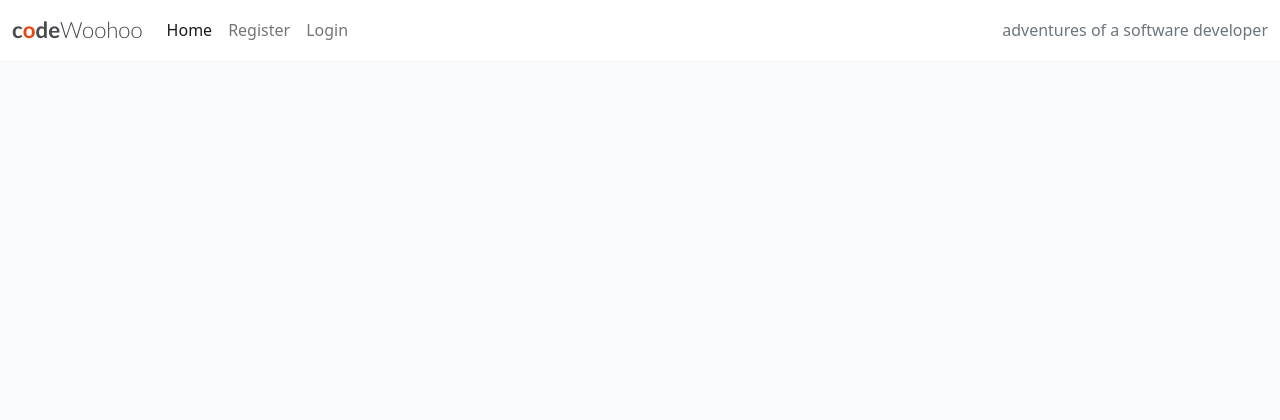
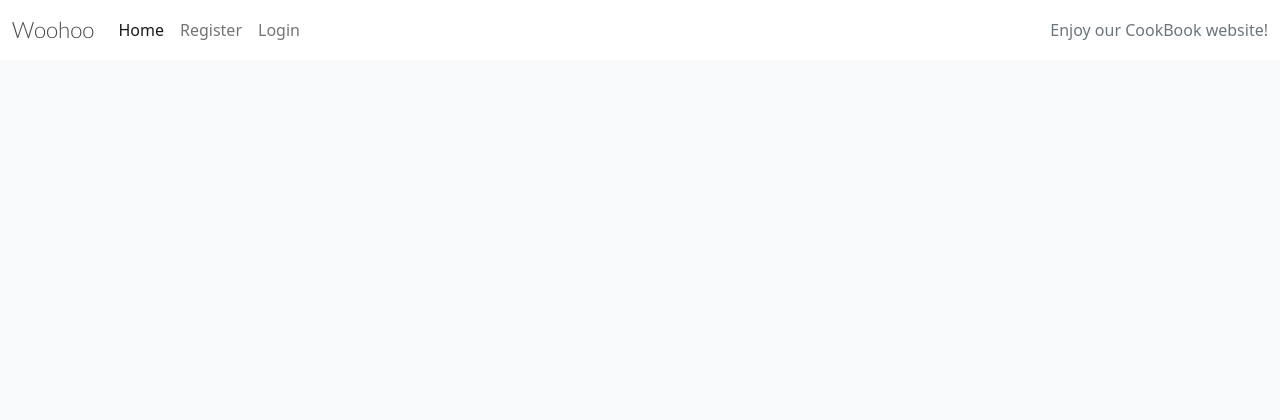
Before and after one commit to Sergutin/CookBook, a Django app: page / in a window 1280 px wide. Shown: the top 420 px of the page. Run offline with Django 3.2, Linux system fonts and the light colour scheme; data that the repository does not hold is empty.

```diff
--- a/static/css/style.css
+++ b/static/css/style.css
@@ -9,9 +9,9 @@ body {
     color: #4A4A4F;
 }
 
-.red-o {
+/* .red-o {
     color: #E84610;
-}
+} */
 
 .thin {
     font-weight: 300;
--- a/templates/base.html
+++ b/templates/base.html
@@ -26,8 +26,7 @@
 
     <nav class="navbar navbar-expand-lg navbar-light bg-white">
         <div class="container-fluid">
-            <a class="navbar-brand" href="{% url 'home' %}"><span class="brand">c<span class="red-o">o</span>de<span
-                        class="thin">Woohoo</span></span></span></a>
+            <a class="navbar-brand" href="{% url 'home' %}"><span class="brand thin">Woohoo</span></a>
             <button class="navbar-toggler" type="button" data-bs-toggle="collapse" data-bs-target="#navbarText"
                 aria-controls="navbarText" aria-expanded="false" aria-label="Toggle navigation">
                 <span class="navbar-toggler-icon"></span>
@@ -52,7 +51,7 @@
 
                 </ul>
                 <span class="navbar-text text-muted">
-                    adventures of a software developer
+                    Enjoy our CookBook website!
                 </span>
             </div>
         </div>
--- a/templates/index.html
+++ b/templates/index.html
@@ -15,7 +15,7 @@
                             <div class="image-container">
                                 {% if "placeholder" in post.featured_image.url %}
                                 <img class="card-img-top"
-                                    src="https://codeinstitute.s3.amazonaws.com/fullstack/blog/default.jpg">
+                                    src="https://www.irishcentral.com/uploads/article/133633/IRISH_Crisp_sandwich___IrishCentral_2.jpg?t=1656579230">
                                 {% else %}
                                 <img class="card-img-top" src=" {{ post.featured_image.url }}">
                                 {% endif %}
--- a/templates/post_detail.html
+++ b/templates/post_detail.html
@@ -13,7 +13,7 @@
             <div class="d-none d-md-block col-md-6 masthead-image">
                 <!-- The featured image URL goes in the src attribute -->
                 {% if "placeholder" in post.featured_image.url %}
-                <img src="https://codeinstitute.s3.amazonaws.com/fullstack/blog/default.jpg" width="100%">
+                <img src="https://www.irishcentral.com/uploads/article/133633/IRISH_Crisp_sandwich___IrishCentral_2.jpg?t=1656579230" width="100%">
                 {% else %}
                 <img src=" {{ post.featured_image.url }}" width="100%">
                 {% endif %}
```
